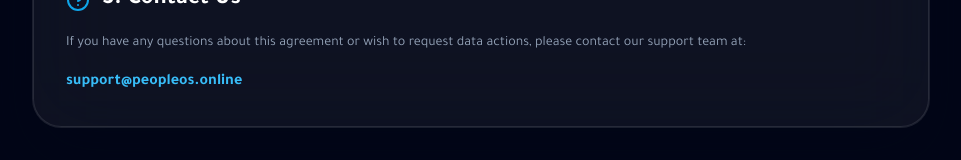
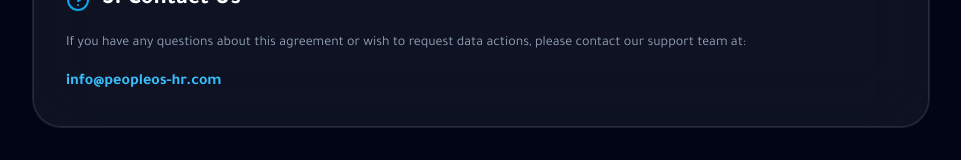
Before and after one commit to hrsurveysmosaaid-cmyk/peoplemonitor, a React (Vite) app in the folder frontend/: page /privacy-policy in a window 1280 px wide. Shown: the part 1333-1493 px from the top of the page, without its empty margins (159-1120 px from the left). Built offline with nearby package versions, Linux system fonts and the light colour scheme.

Commit message:
chore: update contact email in privacy policy

```diff
--- a/frontend/src/components/PrivacyPolicyPage.tsx
+++ b/frontend/src/components/PrivacyPolicyPage.tsx
@@ -171,7 +171,7 @@ export default function PrivacyPolicyPage() {
                 : 'If you have any questions about this agreement or wish to request data actions, please contact our support team at:'}
             </p>
             <p className="text-sky-400 text-base font-bold">
-              support@peopleos.online
+              info@peopleos-hr.com
             </p>
           </section>
         </div>
```
